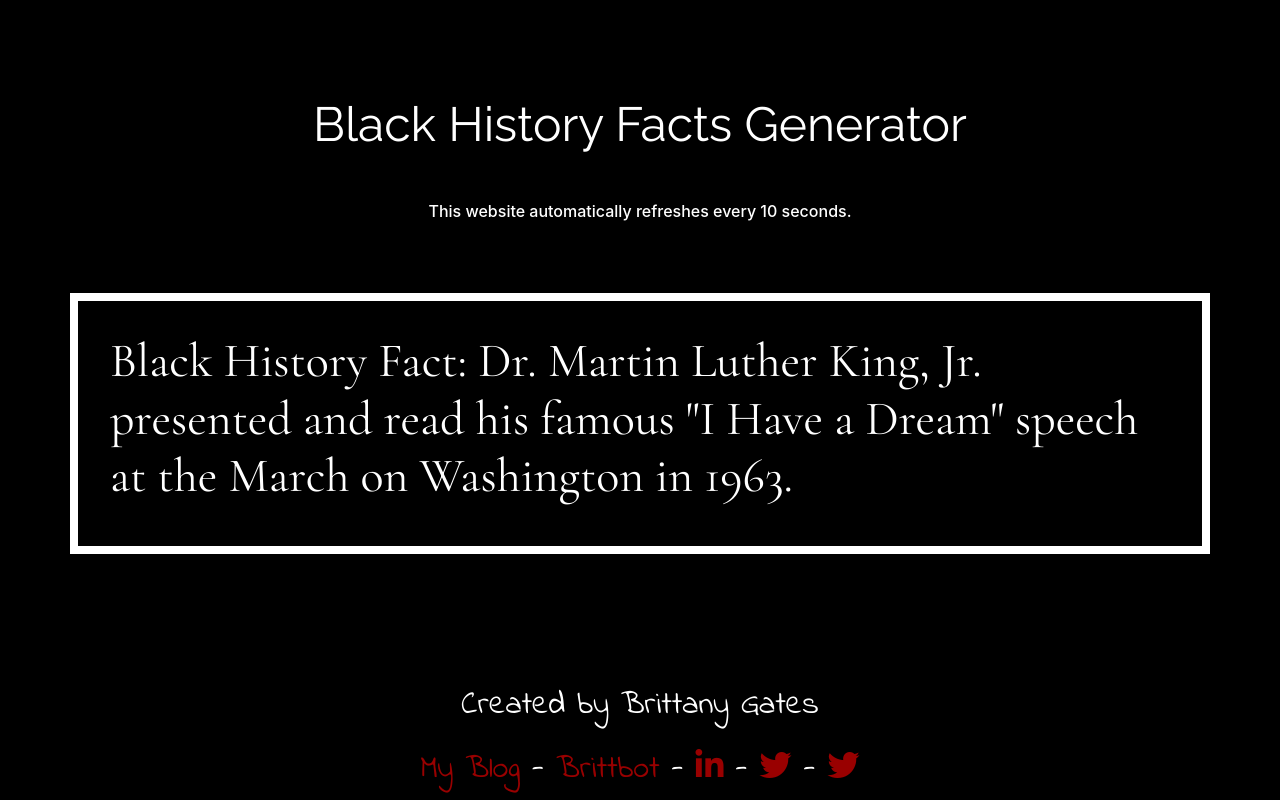
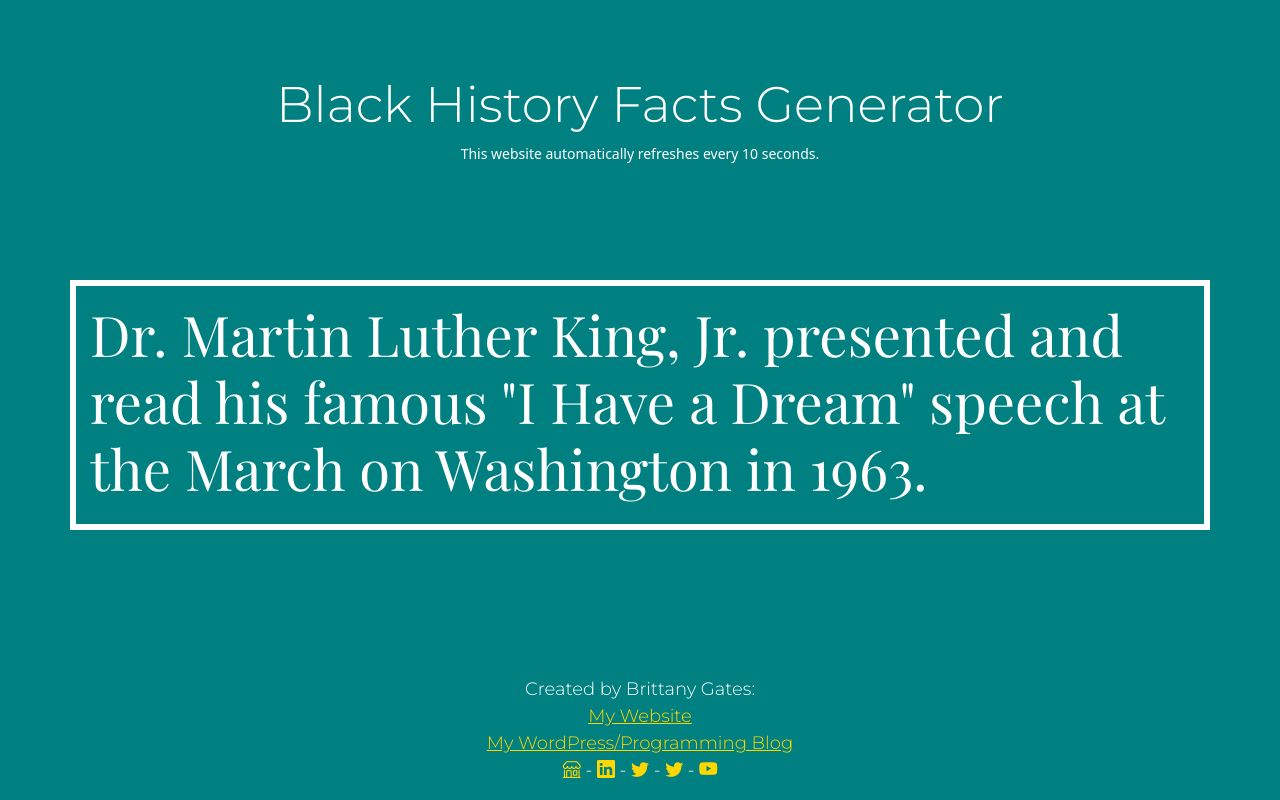
Before and after one commit to brittbot-bgates/black-history-facts-generator, a Flask app: page / in a window 1280 px wide. Run offline with Flask 2, Linux system fonts and the light colour scheme; parts of the project's set-up code (start-up, migrations or seed data) failed here and were passed over; some libraries are stand-ins or nearby versions.

Commit message:
buildv1
This is the code for the build_v1 of the app.

```diff
--- /dev/null
+++ b/main.py
@@ -0,0 +1,37 @@
+#!/usr/bin/env python3
+"""
+Title: Black History Facts Generator
+Creator: Brittany Gates (https://github.com/brittbot-bgates)
+About: This web app displays a random Black History Fact every 10 seconds.
+Fact Sources:
+http://www.history.com/topics/black-history/black-history-facts
+http://www.history.com/topics/black-history/black-history-milestones
+http://www.history.com/topics/black-history/booker-t-washington
+http://www.history.com/topics/black-history/george-washington-carver
+https://en.wikipedia.org/wiki/W._E._B._Du_Bois
+"""
+
+from flask import Flask, render_template
+import random
+
+app = Flask(__name__)
+
+
+@app.route("/", methods=["GET", "POST"])
+def main():
+    """
+    This function opens and reads the bhfg_facts.txt file which is located in the Static (/static/) directory.
+    Then a loop runs over the entire file, reading each line. The loop collects all the lines as a list, and then
+    pulls out one fact randomly using the random.choice function.
+
+    :return: The function returns a random Black History Fact to the home.html template, which displays it on the
+    website.
+    """
+
+    with open("static/files/bhfg_facts.txt", "r") as facts:
+        fact_list = facts.readlines()
+    return render_template('index.html', black_history_fact=random.choice(fact_list))
+
+
+if __name__ == "__main__":
+    main()
--- a/static/css/index.css
+++ b/static/css/index.css
@@ -1,189 +1,122 @@
 body {
-  background-color: #000;
+  background-color: #008080;
   color: #FFF;
 }
 
-h1 {
-  font-family: 'Raleway', sans-serif;
-  font-size: 3em;
-}
-
-h3 {
-  font-family: 'Cormorant Garamond', serif;
-  font-size: 3em;
-}
-
-h6 {
-  padding-top: 1em;
-}
-
 a {
-  color: #990000;
+  color: #FFD700;
 }
 
 a:hover {
   text-decoration: none;
-  color: #003d99;
+  color: #98FB98;
+}
+
+.desktop-h1 {
+  font-family: 'Montserrat', sans-serif;
+  font-size: 50px;
+  margin-top: 75px;
+}
+
+.desktop-subtitle {
+  font-size: 14px;
+}
+
+.desktop-h2 {
+  font-family: 'Playfair Display', serif;
+  font-size: 56px;
+  padding: 10px;
 }
 
 .intro {
   margin: auto;
   display: block;
-  margin-top: 4em;
-  margin-bottom: 4em;
   text-align: center;
 }
 
-.facts {
-  padding: 2em;
-  border: 0.5em solid #FFF;
+.desktop-facts {
+  margin-top: 100px;
+  border: 6px solid #FFF;
+  padding: 4px;
 }
 
-.social-media {
-  margin: auto;
-  display: block;
-  font-family: 'Indie Flower', cursive;
-  font-size: 2em;
+.desktop-social-media {
+  position: fixed;
+  left: 0;
+  bottom: 0;
+  width: 100%;
+  font-family: 'Montserrat', sans-serif;
+  font-size: 18px;
   text-align: center;
-  margin-top: 4em;
 }
 
-/*
-Media queries for various screen sizes. Thanks to media-query.css
-https://gist.github.com/gokulkrishh/242e68d1ee94ad05f488
-*/
-
-/*
-##Device = Desktops
-##Screen = 1281px to higher resolution desktops
-*/
-
-/* @media (min-width: 1281px) {
-
-} */
-
-/*
-##Device = Laptops, Desktops
-##Screen = B/w 1025px to 1280px
-*/
-
-/* @media (min-width: 1025px) and (max-width: 1280px) {
-
-} */
-
-/*
-##Device = Tablets, Ipads (portrait)
-##Screen = B/w 768px to 1024px
-*/
-
-@media (min-width: 768px) and (max-width: 1024px) {
-  h1 {
-    font-size: 2.5em;
+@media screen and (max-width: 480px) {
+  .mobile-small-h1 {
+    font-size: 20px;
+    margin-top: 10px;
   }
 
-  h3 {
-    font-size: 2.5em;
+  .mobile-small-subtitle {
+    font-size: 10px;
   }
 
-  h6 {
-    padding-top: 0.25em;
-    font-size: 0.75em;
+  .mobile-small-h2 {
+    font-size: 20px;
+    padding: 2px;
   }
 
-  .social-media {
-    font-size: 1.5em;
-    margin-top: 2em;
+  .mobile-small-facts {
+    margin-top: 10px;
+    border: 2px solid #FFF;
+  }
+
+  .mobile-small-social-media {
+    position: relative;
+    margin-top: 10px;
+    font-size: 14px;
+    text-align: center;
   }
 }
 
-/*
-##Device = Tablets, Ipads (landscape)
-##Screen = B/w 768px to 1024px
-*/
-
-@media (min-width: 768px) and (max-width: 1024px) and (orientation: landscape) {
-  h3 {
-    font-size: 2.5em;
+@media screen and (min-width: 481px) and (max-width: 768px) {
+  .mobile-small-h1 {
+    font-size: 30px;
+    margin-top: 10px;
   }
 
-  h6 {
-    font-size: 0.75em;
+  .mobile-small-subtitle {
+    font-size: 12px;
   }
 
-  .social-media {
-    font-size: 1.5em;
-    margin-top: 2em;
+  .mobile-small-h2 {
+    font-size: 30px;
+    padding: 2px;
+  }
+
+  .mobile-small-facts {
+    margin-top: 20px;
+    border: 4px solid #FFF;
+  }
+
+  .mobile-small-social-media {
+    position: relative;
+    margin-top: 20px;
+    font-size: 16px;
+    text-align: center;
   }
 }
 
-/*
-##Device = Low Resolution Tablets, Mobiles (Landscape)
-##Screen = B/w 481px to 767px
-*/
-
-@media (min-width: 481px) and (max-width: 767px) {
-  h1 {
-    font-size: 1.75em;
+@media screen and (max-width: 1024px) {
+  .mobile-large-h1 {
+    margin-top: 10px;
   }
 
-  h3 {
-    font-size: 1.75em;
+  .mobile-large-h2 {
+    padding: 2px;
   }
 
-  h6 {
-    padding-top: 0.25em;
-    font-size: 0.75em;
-  }
-
-  .intro {
-    margin-top: 2em;
-    margin-bottom: 2em;
-  }
-
-  .facts {
-    margin: 0.75em;
-    padding: 0.5em;
-    border: 0.25em solid #FFF;
-  }
-
-  .social-media {
-    font-size: 1.5em;
-    margin-top: 2em;
+  .mobile-large-facts {
+    margin-top: 20px;
+    border: 4px solid #FFF;
   }
 }
-
-/*
-##Device = Most of the Smartphones Mobiles (Portrait)
-##Screen = B/w 320px to 479px
-*/
-
-@media (min-width: 320px) and (max-width: 480px) {
-  h1 {
-    font-size: 1.5em;
-  }
-
-  h3 {
-    font-size: 1.5em;
-  }
-
-  h6 {
-    padding-top: 0.25em;
-    font-size: 0.75em;
-  }
-
-  .intro {
-    margin-top: 2em;
-    margin-bottom: 2em;
-  }
-
-  .facts {
-    margin: 0.75em;
-    padding: 0.5em;
-    border: 0.25em solid #FFF;
-  }
-
-  .social-media {
-    font-size: 1.25em;
-    margin-top: 2em;
-  }
-}
--- a/templates/index.html
+++ b/templates/index.html
@@ -1,52 +1,43 @@
-<!doctype html>
-<html lang="en">
+<!DOCTYPE html>
+<html lang="en" dir="ltr">
 <head>
   <meta charset="utf-8">
   <meta name="viewport" content="width=device-width, initial-scale=1, shrink-to-fit=no">
   <meta name="description" content="This website automatically displays a random Black History fact every ten seconds.">
   <meta http-equiv="refresh" content="10">
-  <link rel="apple-touch-icon" sizes="180x180" href="https://www.bhfgen.com/static/favicon/apple-touch-icon.png">
-  <link rel="icon" type="image/png" sizes="32x32" href="https://www.bhfgen.com/static/favicon/favicon-32x32.png">
-  <link rel="icon" type="image/png" sizes="16x16" href="https://www.bhfgen.com/static/favicon/favicon-16x16.png">
-  <link rel="manifest" href="https://www.bhfgen.com/static/favicon/site.webmanifest">
-  <link rel="mask-icon" href="https://www.bhfgen.com/static/favicon/safari-pinned-tab.svg" color="#000000">
-  <link rel="shortcut icon" href="https://www.bhfgen.com/static/favicon/favicon.ico">
-  <meta name="msapplication-TileColor" content="#2b5797">
-  <meta name="msapplication-config" content="https://www.bhfgen.com/static/favicon/browserconfig.xml">
-  <meta name="theme-color" content="#000000">
-  <link rel="stylesheet" href="https://stackpath.bootstrapcdn.com/bootstrap/4.5.0/css/bootstrap.min.css" integrity="sha384-9aIt2nRpC12Uk9gS9baDl411NQApFmC26EwAOH8WgZl5MYYxFfc+NcPb1dKGj7Sk" crossorigin="anonymous">
-  <link rel="stylesheet" href="../static/css/normalize.css">
-  <link rel="stylesheet" href="../static/css/index.css">
-  <link href="https://fonts.googleapis.com/css2?family=Cormorant+Garamond&family=Indie+Flower&family=Raleway&display=swap" rel="stylesheet">
-  <script src="https://kit.fontawesome.com/7cebd9718b.js" crossorigin="anonymous"></script>
   <title>Black History Facts Generator</title>
+  <link href="https://cdn.jsdelivr.net/npm/bootstrap@5.1.1/dist/css/bootstrap.min.css" rel="stylesheet" integrity="sha384-F3w7mX95PdgyTmZZMECAngseQB83DfGTowi0iMjiWaeVhAn4FJkqJByhZMI3AhiU" crossorigin="anonymous">
+  <link rel="stylesheet" href="https://cdn.jsdelivr.net/npm/bootstrap-icons@1.5.0/font/bootstrap-icons.css">
+  <link rel="stylesheet" href="/static/css/index.css">
+  <link rel="preconnect" href="https://fonts.googleapis.com">
+  <link rel="preconnect" href="https://fonts.gstatic.com" crossorigin>
+  <link href="https://fonts.googleapis.com/css2?family=Montserrat:wght@300&display=swap" rel="stylesheet">
+  <link href="https://fonts.googleapis.com/css2?family=Playfair+Display&display=swap" rel="stylesheet">
+  <link rel="apple-touch-icon" sizes="180x180" href="/static/favicon/apple-touch-icon.png">
+  <link rel="icon" type="image/png" sizes="32x32" href="/static/favicon/favicon-32x32.png">
+  <link rel="icon" type="image/png" sizes="16x16" href="/static/favicon/favicon-16x16.png">
+  <link rel="manifest" href="/static/favicon/site.webmanifest">
 </head>
 <body>
   <div class="container">
     <div class="row">
       <div class="intro">
-        <h1>Black History Facts Generator</h1>
-        <h6>This website automatically refreshes every 10 seconds.</h6>
+        <h1 class="desktop-h1 mobile-small-h1 mobile-large-h1">Black History Facts Generator</h1>
+
+        <p class="desktop-subtitle mobile-small-subtitle mobile-large-subtitle">This website automatically refreshes every 10 seconds.</p>
       </div>
 
-      <div class="facts">
-        <h3>Black History Fact: {{ black_history_fact }}</h3>
+      <div class="desktop-facts mobile-small-facts mobile-large-facts">
+        <h2 class="desktop-h2 mobile-small-h2 mobile-large-h2">{{ black_history_fact }}</h2>
       </div>
 
-      <div class="social-media">
-        <p>Created by Brittany Gates</p>
-        <a href="https://www.brittanygates.me" title="My Blog" target="_blank">My Blog</a> -
-        <a href="https://brittbot.com/" title="All About Website Creation" target="_blank">Brittbot</a> -
-        <a href="https://www.linkedin.com/in/brittanygates/" title="My LinkedIn Profile" target="_blank"><i class="fab fa-linkedin-in"></i></a> -
-        <a href="https://twitter.com/bgates_writer" title="My Personal Twitter Profile" target="_blank"><i class="fab fa-twitter"></i></a> -
-        <a href="https://twitter.com/brittbot_bgates" title="Brittbot Twitter Profile" target="_blank"><i class="fab fa-twitter"></i></a>
+      <div class="col desktop-social-media mobile-small-social-media mobile-large-social-media">
+        <p>Created by Brittany Gates:<br><a href="https://www.brittanygates.me" title="My Blog" target="_blank">My Website</a><br><a href="https://brittbot.com/" title="Websites & Programming Talk" target="_blank">My WordPress/Programming Blog</a><br><a href="https://letsallmeat.com" title="My Online Store" target="_blank"><i class="bi bi-shop"></i></a> - <a href="https://www.linkedin.com/in/brittanygates/" title="My LinkedIn Profile" target="_blank"><i class="bi bi-linkedin"></i></a> - <a href="https://twitter.com/bgates_writer" title="Brittany's Twitter Profile" target="_blank"><i class="bi bi-twitter"></i></a> - <a href="https://twitter.com/brittbot_bgates" title="Brittbot Twitter Profile" target="_blank"><i class="bi bi-twitter"></i></a> - <a href="https://www.youtube.com/c/BrittanyGates" title="My YouTube Channel" target="_blank"><i class="bi bi-youtube"></i></a></p>
+        <p></p>
       </div>
     </div>
   </div>
 
-  <!-- JS, Popper.js, and jQuery -->
-  <script src="https://code.jquery.com/jquery-3.5.1.slim.min.js" integrity="sha384-DfXdz2htPH0lsSSs5nCTpuj/zy4C+OGpamoFVy38MVBnE+IbbVYUew+OrCXaRkfj" crossorigin="anonymous"></script>
-  <script src="https://cdn.jsdelivr.net/npm/popper.js@1.16.0/dist/umd/popper.min.js" integrity="sha384-Q6E9RHvbIyZFJoft+2mJbHaEWldlvI9IOYy5n3zV9zzTtmI3UksdQRVvoxMfooAo" crossorigin="anonymous"></script>
-  <script src="https://stackpath.bootstrapcdn.com/bootstrap/4.5.0/js/bootstrap.min.js" integrity="sha384-OgVRvuATP1z7JjHLkuOU7Xw704+h835Lr+6QL9UvYjZE3Ipu6Tp75j7Bh/kR0JKI" crossorigin="anonymous"></script>
+  <script src="https://cdn.jsdelivr.net/npm/bootstrap@5.1.1/dist/js/bootstrap.bundle.min.js" integrity="sha384-/bQdsTh/da6pkI1MST/rWKFNjaCP5gBSY4sEBT38Q/9RBh9AH40zEOg7Hlq2THRZ" crossorigin="anonymous"></script>
 </body>
 </html>
```
Also changed, not shown: static/favicon/android-chrome-192x192.png, static/favicon/android-chrome-512x512.png, static/favicon/apple-touch-icon.png, static/favicon/favicon-16x16.png, static/favicon/favicon-32x32.png, static/favicon/favicon.ico, static/favicon/site.webmanifest, static/img/book_black_bg.jpg (added).
